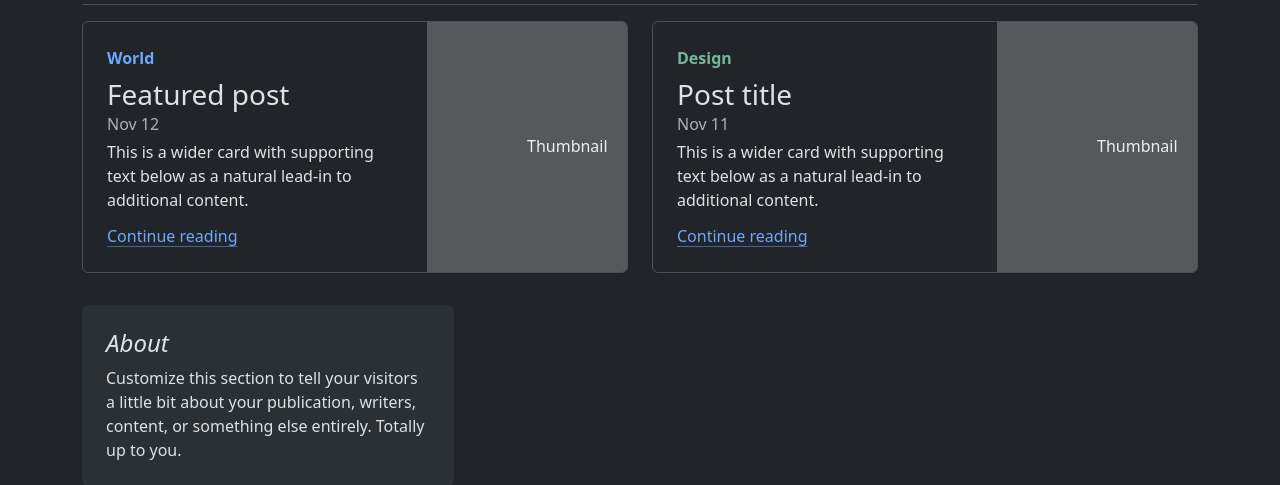
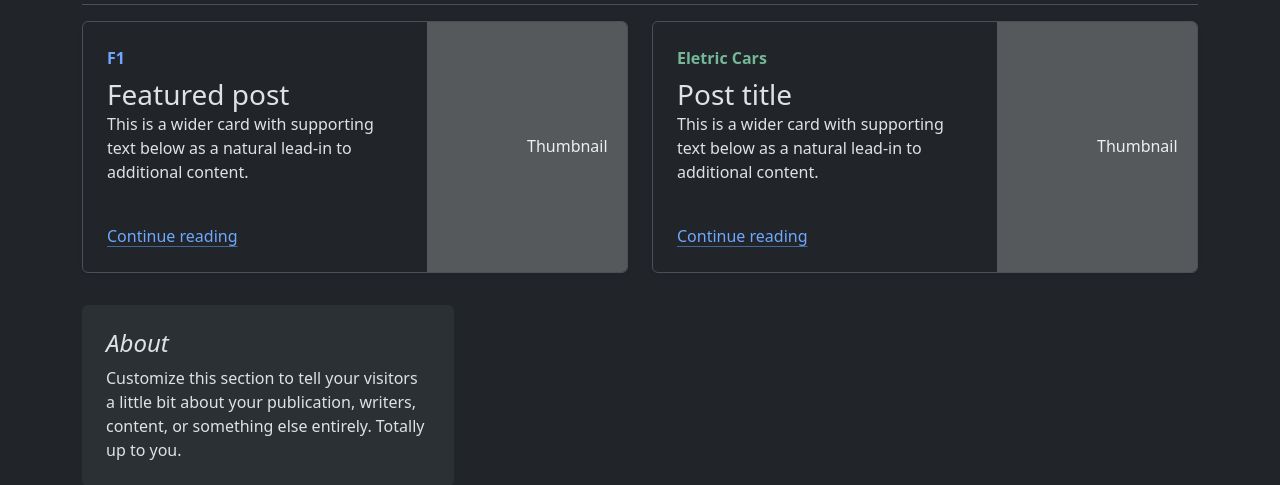
Before and after one commit to ViniCrK/blog-project, a Django app: page / in a window 1280 px wide. Shown: the part 111-596 px from the top of the page. Run offline with Django 5.2, Linux system fonts and the light colour scheme; some libraries are stand-ins or nearby versions.

Commit message:
Delete some components from article's card

```diff
--- a/article/templates/index.html
+++ b/article/templates/index.html
@@ -8,9 +8,8 @@
         <div class="col-md-6">
             <div class="row g-0 border rounded overflow-hidden flex-md-row mb-4 shadow-sm h-md-250 position-relative">
                 <div class="col p-4 d-flex flex-column position-static">
-                    <strong class="d-inline-block mb-2 text-primary-emphasis">World</strong>
+                    <strong class="d-inline-block mb-2 text-primary-emphasis">F1</strong>
                     <h3 class="mb-0">Featured post</h3>
-                    <div class="mb-1 text-body-secondary">Nov 12</div>
                     <p class="card-text mb-auto">This is a wider card with supporting text below as a natural lead-in to
                         additional content.</p>
                     <a href="#" class="icon-link gap-1 icon-link-hover stretched-link">
@@ -34,9 +33,8 @@
         <div class="col-md-6">
             <div class="row g-0 border rounded overflow-hidden flex-md-row mb-4 shadow-sm h-md-250 position-relative">
                 <div class="col p-4 d-flex flex-column position-static">
-                    <strong class="d-inline-block mb-2 text-success-emphasis">Design</strong>
+                    <strong class="d-inline-block mb-2 text-success-emphasis">Eletric Cars</strong>
                     <h3 class="mb-0">Post title</h3>
-                    <div class="mb-1 text-body-secondary">Nov 11</div>
                     <p class="mb-auto">This is a wider card with supporting text below as a natural lead-in to
                         additional content.</p>
                     <a href="#" class="icon-link gap-1 icon-link-hover stretched-link">
```
